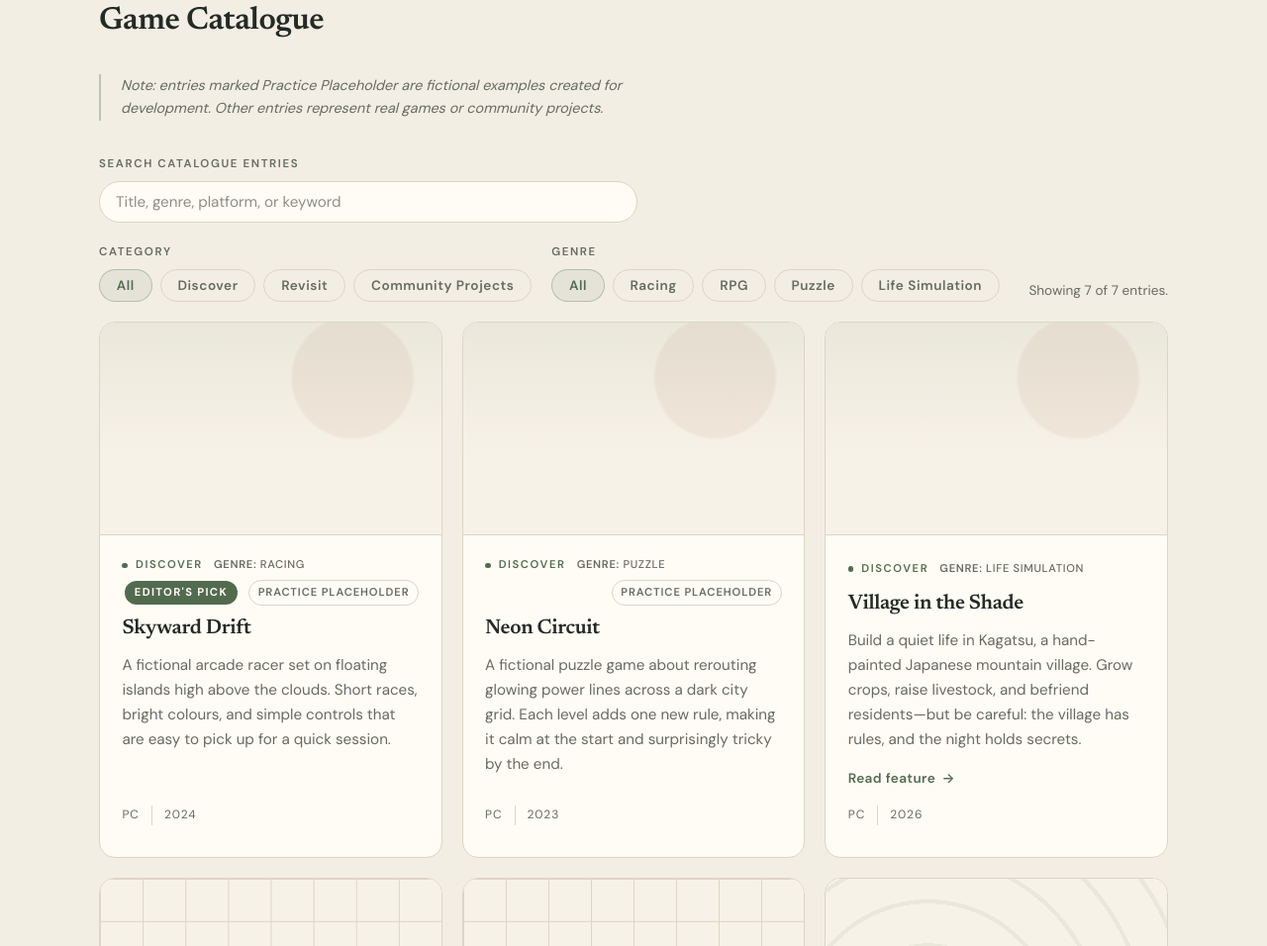
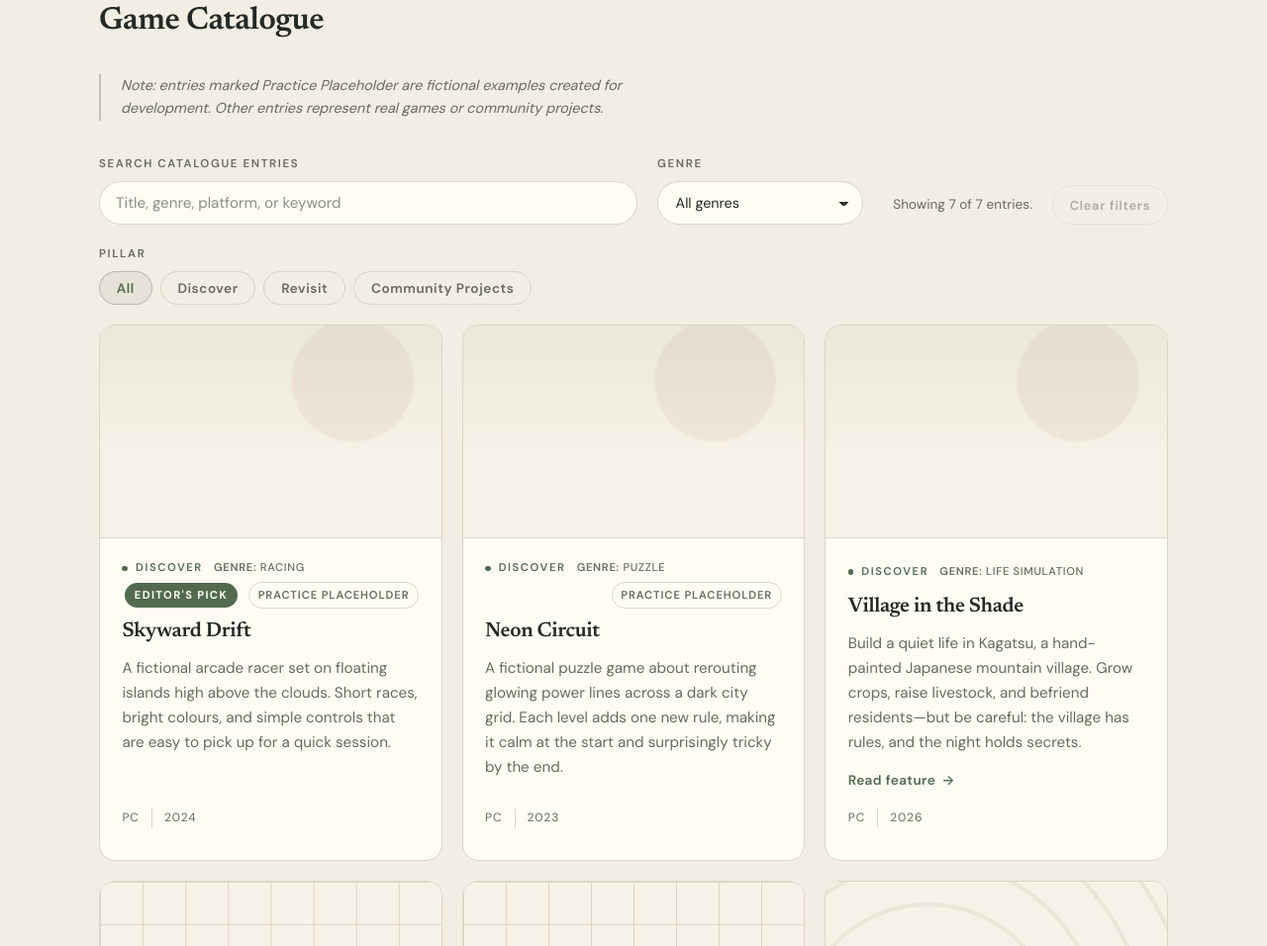
Before and after one commit to DigitalMark3t/opencode-practice, a plain HTML site: page index.html in a window 1280 px wide. Shown: the part 1422-2378 px from the top of the page at 99% size. Drawn offline with Linux system fonts and the light colour scheme.

Commit message:
Catalogue search and filters

```diff
--- a/index.html
+++ b/index.html
@@ -133,10 +133,12 @@
         community projects.</em>
       </p>
 
-      <!-- CATALOGUE CONTROLS: search, editorial category filters, and genre
-           filters. All three are handled together by script.js. -->
+      <!-- CATALOGUE CONTROLS: search, pillar buttons, a compact genre
+           dropdown, the result count, and a clear action. All of the
+           filtering itself is handled by script.js. -->
       <div class="catalogue-controls">
 
+        <div class="catalogue-search-row">
           <div class="search-field">
             <label class="search-label" for="catalogue-search">Search catalogue entries</label>
             <input
@@ -149,10 +151,29 @@
             >
           </div>
 
-        <div class="filter-bar">
           <div class="filter-group">
-            <p class="filter-group-label" id="category-filter-label">Category</p>
-            <div class="filter-controls" role="group" aria-labelledby="category-filter-label">
+            <label class="filter-group-label" for="catalogue-genre">Genre</label>
+            <select class="genre-select" id="catalogue-genre" name="catalogue-genre">
+              <option value="all">All genres</option>
+              <option value="racing">Racing</option>
+              <option value="rpg">RPG</option>
+              <option value="puzzle">Puzzle</option>
+              <option value="life-simulation">Life Simulation</option>
+            </select>
+          </div>
+
+          <!-- The live status message is announced when the number of
+               visible entries changes. The clear action is disabled while
+               no search text or filter is active. -->
+          <div class="catalogue-tools">
+            <p class="filter-status" role="status" aria-live="polite">Showing 7 of 7 entries.</p>
+            <button type="button" class="catalogue-clear" disabled>Clear filters</button>
+          </div>
+        </div>
+
+        <div class="filter-group">
+          <p class="filter-group-label" id="pillar-filter-label">Pillar</p>
+          <div class="filter-controls" role="group" aria-labelledby="pillar-filter-label">
             <button type="button" class="category-button" data-category="all" aria-pressed="true">All</button>
             <button type="button" class="category-button" data-category="discover" aria-pressed="false">Discover</button>
             <button type="button" class="category-button" data-category="revisit" aria-pressed="false">Revisit</button>
@@ -160,24 +181,7 @@
           </div>
         </div>
 
-          <div class="filter-group">
-            <p class="filter-group-label" id="genre-filter-label">Genre</p>
-            <div class="filter-controls" role="group" aria-labelledby="genre-filter-label">
-              <button type="button" class="filter-button" data-filter="all" aria-pressed="true">All</button>
-              <button type="button" class="filter-button" data-filter="racing" aria-pressed="false">Racing</button>
-              <button type="button" class="filter-button" data-filter="rpg" aria-pressed="false">RPG</button>
-              <button type="button" class="filter-button" data-filter="puzzle" aria-pressed="false">Puzzle</button>
-              <button type="button" class="filter-button" data-filter="life-simulation" aria-pressed="false">Life Simulation</button>
-            </div>
-          </div>
-
-          <!-- A live status message: screen readers announce this text when
-               the number of visible entries changes. -->
-          <p class="filter-status" role="status" aria-live="polite">Showing 7 of 7 entries.</p>
-        </div>
-
-        <!-- Shown only when no catalogue entry matches the active filters.
-             A later phase will toggle the hidden attribute. -->
+        <!-- Shown only when no catalogue entry matches the active filters. -->
         <p class="catalogue-empty" hidden>
           No catalogue entries match your search or filters. Try a different
           search, or choose All in each filter group.
--- a/script.js
+++ b/script.js
@@ -1,13 +1,16 @@
 /* ==========================================================================
-   GAME DISCOVERY — script.js
+   THE SIDE PATH — script.js
 
-   Filtering for the catalogue: one search field, one category group, and
-   one genre group. Every control writes into a single shared "state"
+   Filtering for the catalogue: one search field, one pillar button group,
+   and one genre dropdown. Every control writes into a single shared "state"
    object, and updateCatalogue() decides what should be visible.
 
    How the three conditions combine: an entry is shown only when it matches
-   the search text AND the selected category AND the selected genre.
-   Choosing "All" in a group switches that condition off.
+   the search text AND the selected pillar AND the selected genre.
+   Choosing "all" in a group switches that condition off.
+
+   The "Clear filters" action simply resets those three values; it does not
+   contain any filtering logic of its own.
 
    The <script> tag in index.html uses the "defer" attribute, so this file
    runs after the HTML has loaded and the elements below already exist.
@@ -22,7 +25,8 @@
 
 var searchInput = document.querySelector("#catalogue-search");
 var categoryButtons = document.querySelectorAll(".category-button");
-var genreButtons = document.querySelectorAll(".filter-button");
+var genreSelect = document.querySelector("#catalogue-genre");
+var clearButton = document.querySelector(".catalogue-clear");
 var catalogueCards = document.querySelectorAll(".catalogue-card");
 var statusMessage = document.querySelector(".filter-status");
 var emptyState = document.querySelector(".catalogue-empty");
@@ -73,8 +77,8 @@ function getSearchText(card) {
 /* --------------------------------------------------------------------------
    4. THE MAIN FUNCTION
    updateCatalogue() reads the state object and updates everything that
-   depends on it: visible cards, both button groups, the live status message,
-   and the empty state.
+   depends on it: visible cards, the pillar buttons, the genre dropdown, the
+   clear action, the live status message, and the empty state.
    -------------------------------------------------------------------------- */
 
 function updateCatalogue() {
@@ -104,8 +108,9 @@ function updateCatalogue() {
     }
   });
 
-  /* Each group is updated on its own, so exactly one button per group is
-     pressed and the groups never reset each other. */
+  /* Each group is updated on its own, so exactly one pillar button is
+     pressed and the groups never reset each other. The dropdown is simply
+     told which genre is active. */
   categoryButtons.forEach(function (button) {
     button.setAttribute(
       "aria-pressed",
@@ -113,12 +118,10 @@ function updateCatalogue() {
     );
   });
 
-  genreButtons.forEach(function (button) {
-    button.setAttribute(
-      "aria-pressed",
-      String(button.dataset.filter === state.genre)
-    );
-  });
+  genreSelect.value = state.genre;
+
+  /* The clear action only makes sense while something is filtered. */
+  clearButton.disabled = !hasActiveFilters();
 
   /* The second number is always the whole catalogue, never the filtered
      count. "entries" matches the site's catalogue terminology. */
@@ -131,7 +134,22 @@ function updateCatalogue() {
 
 
 /* --------------------------------------------------------------------------
-   5. LISTEN FOR CHANGES
+   5. IS ANYTHING FILTERED?
+   Used only to enable or disable the clear action. A search term or any
+   group set to something other than "all" counts as active.
+   -------------------------------------------------------------------------- */
+
+function hasActiveFilters() {
+  return (
+    state.search.trim() !== "" ||
+    state.category !== "all" ||
+    state.genre !== "all"
+  );
+}
+
+
+/* --------------------------------------------------------------------------
+   6. LISTEN FOR CHANGES
    Each control changes one field of the state object and then asks
    updateCatalogue() to redraw. No other field is touched, so the other
    controls keep their current values.
@@ -151,18 +169,28 @@ categoryButtons.forEach(function (button) {
   });
 });
 
-genreButtons.forEach(function (button) {
-  button.addEventListener("click", function () {
-    state.genre = button.dataset.filter;
-    updateCatalogue();
-  });
+/* "change" fires when a different genre is chosen, including by keyboard. */
+genreSelect.addEventListener("change", function () {
+  state.genre = genreSelect.value;
+  updateCatalogue();
+});
+
+/* Clearing resets every condition. updateCatalogue() then brings the
+   field, the buttons, the dropdown, and the status message back in line. */
+clearButton.addEventListener("click", function () {
+  state.search = "";
+  state.category = "all";
+  state.genre = "all";
+
+  searchInput.value = "";
+  updateCatalogue();
 });
 
 
 /* --------------------------------------------------------------------------
-   6. STARTING STATE
-   Draw the catalogue once on load so the buttons, cards, status message, and
-   empty state all match the state object from the very beginning.
+   7. STARTING STATE
+   Draw the catalogue once on load so the controls, cards, status message,
+   and empty state all match the state object from the very beginning.
    -------------------------------------------------------------------------- */
 
 updateCatalogue();
--- a/style.css
+++ b/style.css
@@ -526,9 +526,9 @@ main {
   border-left: 2px solid var(--color-accent-soft);
 }
 
-/* Catalogue controls: search, category group, genre group, and status.
-   The wrapper is a grid child, so spanning every column keeps the controls
-   exactly as wide as the card grid below. */
+/* Catalogue controls: search, pillar buttons, genre dropdown, result count,
+   and a clear action. The wrapper is a grid child, so spanning every column
+   keeps the controls exactly as wide as the card grid below. */
 .catalogue-controls {
   grid-column: 1 / -1;
   display: grid;
@@ -537,8 +537,17 @@ main {
 
 /* Search field ----------------------------------------------------------- */
 
+/* Search, genre, and the result tools share one compact row. */
+.catalogue-search-row {
+  display: flex;
+  flex-wrap: wrap;
+  align-items: flex-end;
+  gap: var(--space-md);
+}
+
 .search-field {
   display: flex;
+  flex: 1 1 16rem;
   flex-direction: column;
   gap: var(--space-xs);
   max-width: 34rem;
@@ -553,6 +562,7 @@ main {
 }
 
 .search-input {
+  min-height: 2.75rem;
   padding: 0.6rem 1rem;
   font-family: inherit;
   font-size: 0.95rem;
@@ -580,9 +590,8 @@ main {
 
 /* Filter groups ---------------------------------------------------------- */
 
-/* Each group pairs a visible label with its own row of buttons, so the
-   category and genre controls can be told apart visually and by screen
-   readers (both groups use aria-labelledby). */
+/* Each group pairs a visible label with its own control, so the pillar and
+   genre filters can be told apart visually and by screen readers. */
 .filter-group {
   display: flex;
   flex-direction: column;
@@ -598,22 +607,52 @@ main {
   text-transform: uppercase;
 }
 
-.filter-bar {
-  display: flex;
-  flex-wrap: wrap;
-  align-items: flex-end;
-  gap: var(--space-md);
-}
-
 .filter-controls {
   display: flex;
   flex-wrap: wrap;
   gap: var(--space-xs);
 }
 
-/* Category buttons share the genre buttons' look. They use a separate
-   class because script.js binds behaviour to .filter-button. */
-.filter-button,
+/* Compact genre dropdown. appearance: none removes the platform arrow so the
+   control keeps the site's pill shape; the two small triangles below draw a
+   quiet chevron instead. */
+.genre-select {
+  min-height: 2.75rem;
+  width: 13rem;
+  max-width: 100%;
+  padding: 0.55rem 2.2rem 0.55rem 1.1rem;
+  font-family: inherit;
+  font-size: 0.9rem;
+  color: var(--color-text);
+  background-color: var(--color-surface);
+  border: 1px solid var(--color-border);
+  border-radius: 999px;
+  cursor: pointer;
+  appearance: none;
+  background-image:
+    linear-gradient(45deg, transparent 50%, currentColor 50%),
+    linear-gradient(135deg, currentColor 50%, transparent 50%);
+  background-position:
+    calc(100% - 1.15rem) calc(50% + 0.05rem),
+    calc(100% - 0.85rem) calc(50% + 0.05rem);
+  background-size: 0.3rem 0.3rem, 0.3rem 0.3rem;
+  background-repeat: no-repeat;
+  transition: border-color 0.18s ease;
+}
+
+.genre-select:hover {
+  border-color: var(--color-accent-soft);
+}
+
+.genre-select:focus-visible {
+  outline: 2px solid var(--color-accent);
+  outline-offset: 3px;
+  border-color: var(--color-accent-soft);
+}
+
+/* Pillar filters -------------------------------------------------------- */
+
+/* Pillar buttons. They sit in their own row so all four stay visible. */
 .category-button {
   padding: 0.45rem 1.05rem;
   font-family: inherit;
@@ -629,30 +668,69 @@ main {
     border-color 0.18s ease;
 }
 
-.filter-button:hover,
 .category-button:hover {
   color: var(--color-text);
   border-color: var(--color-accent-soft);
 }
 
-.filter-button[aria-pressed="true"],
 .category-button[aria-pressed="true"] {
   color: var(--color-accent);
   background-color: var(--color-accent-wash);
   border-color: var(--color-accent-soft);
 }
 
-.filter-button:focus-visible,
 .category-button:focus-visible {
   color: var(--color-text);
   outline: 2px solid var(--color-accent);
   outline-offset: 3px;
 }
 
+/* Result count and the clear action sit at the right of the first row. */
+.catalogue-tools {
+  display: flex;
+  flex-wrap: wrap;
+  align-items: center;
+  gap: var(--space-sm) var(--space-md);
+  margin-left: auto;
+}
+
 .filter-status {
-  margin: 0 0 0 auto;
+  margin: 0;
   color: var(--color-muted);
   font-size: 0.85rem;
+}
+
+.catalogue-clear {
+  min-height: 2.5rem;
+  padding: 0.45rem 1.05rem;
+  font-family: inherit;
+  font-size: 0.8rem;
+  font-weight: 600;
+  letter-spacing: 0.06em;
+  color: var(--color-muted);
+  background-color: transparent;
+  border: 1px solid var(--color-border);
+  border-radius: 999px;
+  cursor: pointer;
+  transition: color 0.18s ease, background-color 0.18s ease,
+    border-color 0.18s ease;
+}
+
+.catalogue-clear:hover:not(:disabled) {
+  color: var(--color-text);
+  background-color: var(--color-accent-wash);
+  border-color: var(--color-accent-soft);
+}
+
+.catalogue-clear:focus-visible {
+  color: var(--color-text);
+  outline: 2px solid var(--color-accent);
+  outline-offset: 3px;
+}
+
+.catalogue-clear:disabled {
+  opacity: 0.5;
+  cursor: default;
 }
 
 /* Empty state: hidden until a later phase decides there are no matches. */
@@ -945,18 +1023,24 @@ footer p {
     grid-template-columns: 1fr;
   }
 
-  /* Stack the filter groups and let the search field use the full width. */
-  .filter-bar {
+  /* Stack the search row and let each control use the full width. */
+  .catalogue-search-row {
     flex-direction: column;
     align-items: stretch;
   }
 
-  .filter-status {
-    margin-left: 0;
+  .search-field,
+  .genre-select {
+    max-width: none;
   }
 
-  .search-field {
-    max-width: none;
+  .genre-select {
+    width: 100%;
+  }
+
+  .catalogue-tools {
+    margin-left: 0;
+    justify-content: space-between;
   }
 
   footer {
```
Lines whose indentation alone changed are shown as unchanged.
